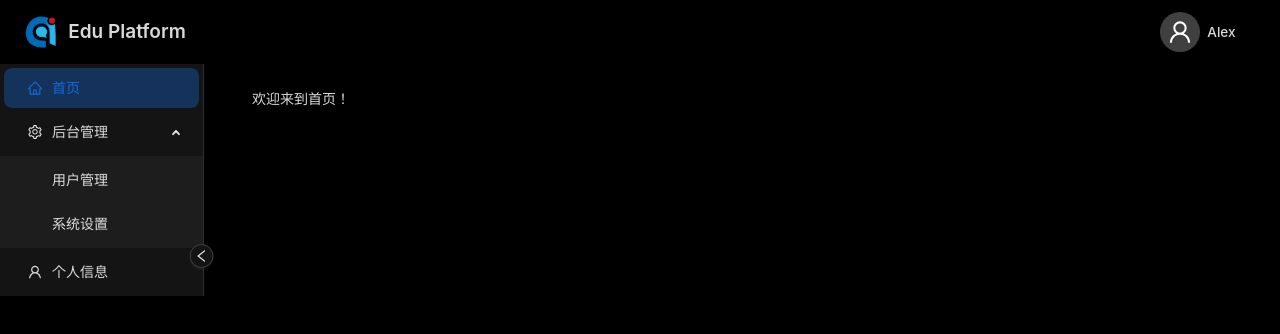
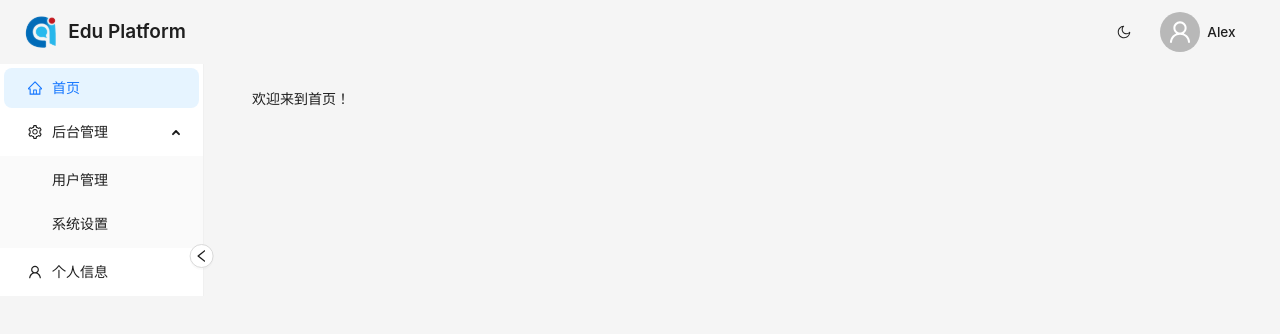
Before and after one commit to yoyobq/edu_platform_antd, a React (Vite) app: page / in a window 1280 px wide. Shown: the top 334 px of the page. Built offline with nearby package versions, Linux system fonts and the light colour scheme.

Commit message:
feat(主题): 添加应用主题切换功能
- 支持浅色和深色模式
- 将主题状态管理移至  AppStateProvider
- 在HeaderBar中添加主题切换按钮
- 主题偏好会保存在localStorage中

```diff
--- a/src/App.tsx
+++ b/src/App.tsx
@@ -1,6 +1,8 @@
 // src/App.tsx
+import { ConfigProvider, theme } from 'antd';
 import React, { Suspense } from 'react';
 import { BrowserRouter, Route, Routes } from 'react-router-dom';
+import { useAppState } from './hooks/useAppState';
 import { useResponsiveFontSize } from './hooks/useResponseiveFontSize';
 import { PageSkeleton } from './layouts/PageSkeleton';
 import ProtectedRoute from './router/ProtectedRoute';
@@ -8,6 +10,7 @@ import { flattenRoutes, routes, type RouteConfig } from './router/routes';
 
 const App: React.FC = () => {
   useResponsiveFontSize();
+  const appState = useAppState();
 
   // 扁平化所有路由（包括子路由）
   const allRoutes = flattenRoutes(routes);
@@ -35,6 +38,11 @@ const App: React.FC = () => {
   };
 
   return (
+    <ConfigProvider
+      theme={{
+        algorithm: appState.theme === 'dark' ? theme.darkAlgorithm : theme.defaultAlgorithm
+      }}
+    >
       <BrowserRouter
         future={{
           v7_startTransition: true,
@@ -47,6 +55,7 @@ const App: React.FC = () => {
           </Routes>
         </Suspense>
       </BrowserRouter>
+    </ConfigProvider>
   );
 };
 
--- a/src/components/AppStateProvider/AppStateProvider.tsx
+++ b/src/components/AppStateProvider/AppStateProvider.tsx
@@ -1,7 +1,7 @@
 // src/components/AppStateProvider/AppStateProvider.tsx
 import React, { createContext, useEffect, useState } from 'react';
 import access from '../../access/rbac';
-import type { AppState, CurrentUser } from './types';
+import type { AppState, CurrentUser, Theme } from './types';
 
 export const AppStateContext = createContext<AppState | null>(null);
 
@@ -11,14 +11,30 @@ interface Props {
 }
 
 export const AppStateProvider: React.FC<Props> = ({ children, overrideUser }) => {
-  const [state, setState] = useState<AppState | null>(null);
+  const [currentUser, setCurrentUser] = useState<CurrentUser | null>(null);
+  const [theme, setTheme] = useState<Theme>(() => {
+    // 从localStorage读取保存的主题，默认为light
+    const savedTheme = localStorage.getItem('theme') as Theme;
+    return savedTheme || 'light';
+  });
+
+  // 主题切换函数
+  const toggleTheme = () => {
+    const newTheme = theme === 'light' ? 'dark' : 'light';
+    setTheme(newTheme);
+    localStorage.setItem('theme', newTheme);
+    // 更新document的data-theme属性，用于CSS变量切换
+    document.documentElement.setAttribute('data-theme', newTheme);
+  };
+
+  useEffect(() => {
+    // 初始化时设置主题
+    document.documentElement.setAttribute('data-theme', theme);
+  }, []);
 
   useEffect(() => {
     if (overrideUser) {
-      setState({
-        currentUser: overrideUser,
-        access: access({ accessGroup: overrideUser.accessGroup }),
-      });
+      setCurrentUser(overrideUser);
     } else {
       // fetch('/api/currentUser')
       //   .then((res) => res.json())
@@ -33,15 +49,19 @@ export const AppStateProvider: React.FC<Props> = ({ children, overrideUser }) =>
 
           // const safeUser = user?.accessGroup?.length ? user : fallbackUser;
 
-          setState({
-            currentUser: safeUser,
-            access: access({ accessGroup: safeUser.accessGroup }),
-          });
+          setCurrentUser(safeUser);
         // });
     }
   }, [overrideUser]);
 
-  if (!state) return <div>加载中...</div>; // 也可以返回 loading...
+  if (!currentUser) return <div>加载中...</div>; // 也可以返回 loading...
+
+  const state: AppState = {
+    currentUser,
+    access: access({ accessGroup: currentUser.accessGroup }),
+    theme,
+    toggleTheme,
+  };
 
   return (
     <AppStateContext.Provider value={state}>
--- a/src/components/AppStateProvider/types.ts
+++ b/src/components/AppStateProvider/types.ts
@@ -6,7 +6,11 @@ export interface CurrentUser {
   accessGroup: Role[];
 }
 
+export type Theme = 'light' | 'dark';
+
 export interface AppState {
   currentUser?: CurrentUser;
   access: AccessPermissions;
+  theme: Theme;
+  toggleTheme: () => void;
 }
--- a/src/components/HeaderBar/HeaderBar.tsx
+++ b/src/components/HeaderBar/HeaderBar.tsx
@@ -1,13 +1,16 @@
 // src/components/HeaderBar/HeaderBar.tsx
-import { LogoutOutlined, UserOutlined } from '@ant-design/icons';
+import { LogoutOutlined, UserOutlined, SunOutlined, MoonOutlined } from '@ant-design/icons';
 import type { MenuProps } from 'antd';
-import { Avatar, Dropdown, Typography } from 'antd';
+import { Avatar, Dropdown, Typography, Button } from 'antd';
 import React from 'react';
+import { useAppState } from '../../hooks/useAppState';
 import styles from './HeaderBar.module.css';
 
 const { Text } = Typography;
 
 const HeaderBar: React.FC = () => {
+  const appState = useAppState();
+
   const handleLogout = () => {
     console.log('Logout clicked');
   };
@@ -41,12 +44,21 @@ const HeaderBar: React.FC = () => {
         <Text className={styles.title}>Edu Platform</Text>
       </div>
 
-      {/* 右侧用户信息 */}
+      {/* 右侧用户信息和主题切换 */}
       <div className={styles.right}>
+        {/* 主题切换按钮 */}
+        <Button
+          type="text"
+          icon={appState.theme === 'light' ? <MoonOutlined /> : <SunOutlined />}
+          onClick={appState.toggleTheme}
+          className={styles.themeToggle}
+          title={appState.theme === 'light' ? '切换到深色模式' : '切换到浅色模式'}
+        />
+
         <Dropdown menu={{ items }} placement="bottomRight">
           <div className={styles.avatarWrapper}>
               <Avatar size="large" icon={<UserOutlined />} />
-              <span className={styles.userName}>Alex</span>
+              <span className={styles.userName}>{appState.currentUser?.name}</span>
           </div>
         </Dropdown>
       </div>
--- a/src/main.tsx
+++ b/src/main.tsx
@@ -1,5 +1,4 @@
 // src/main.tsx
-import { ConfigProvider, theme } from 'antd';
 import { StrictMode } from 'react';
 import { createRoot } from 'react-dom/client';
 import App from './App.tsx';
@@ -8,10 +7,8 @@ import './index.css';
 
 createRoot(document.getElementById('root')!).render(
   <StrictMode>
-    <ConfigProvider theme={{ algorithm: theme.darkAlgorithm }}>
-      <AppStateProvider>
-        <App />
-      </AppStateProvider>
-    </ConfigProvider>
+    <AppStateProvider>
+      <App />
+    </AppStateProvider>
   </StrictMode>
 );
```
Lines whose indentation alone changed are shown as unchanged.
